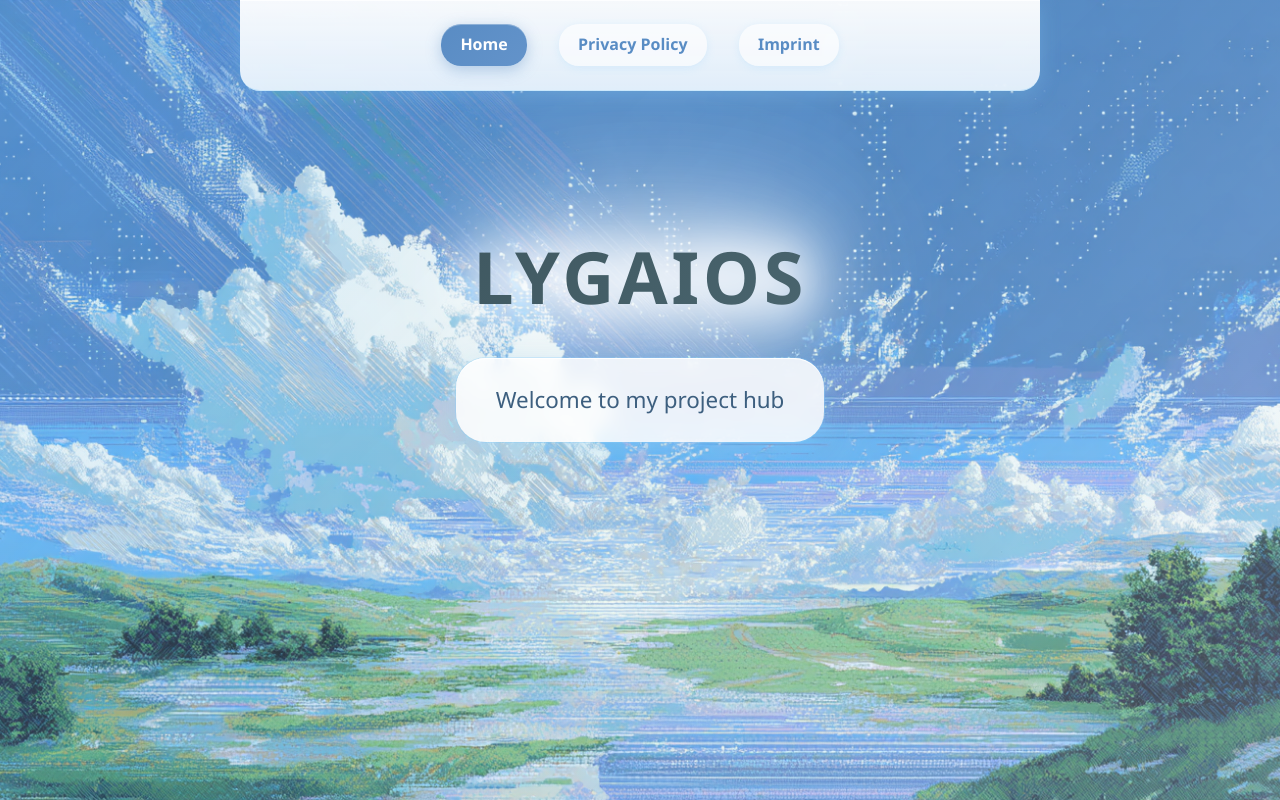
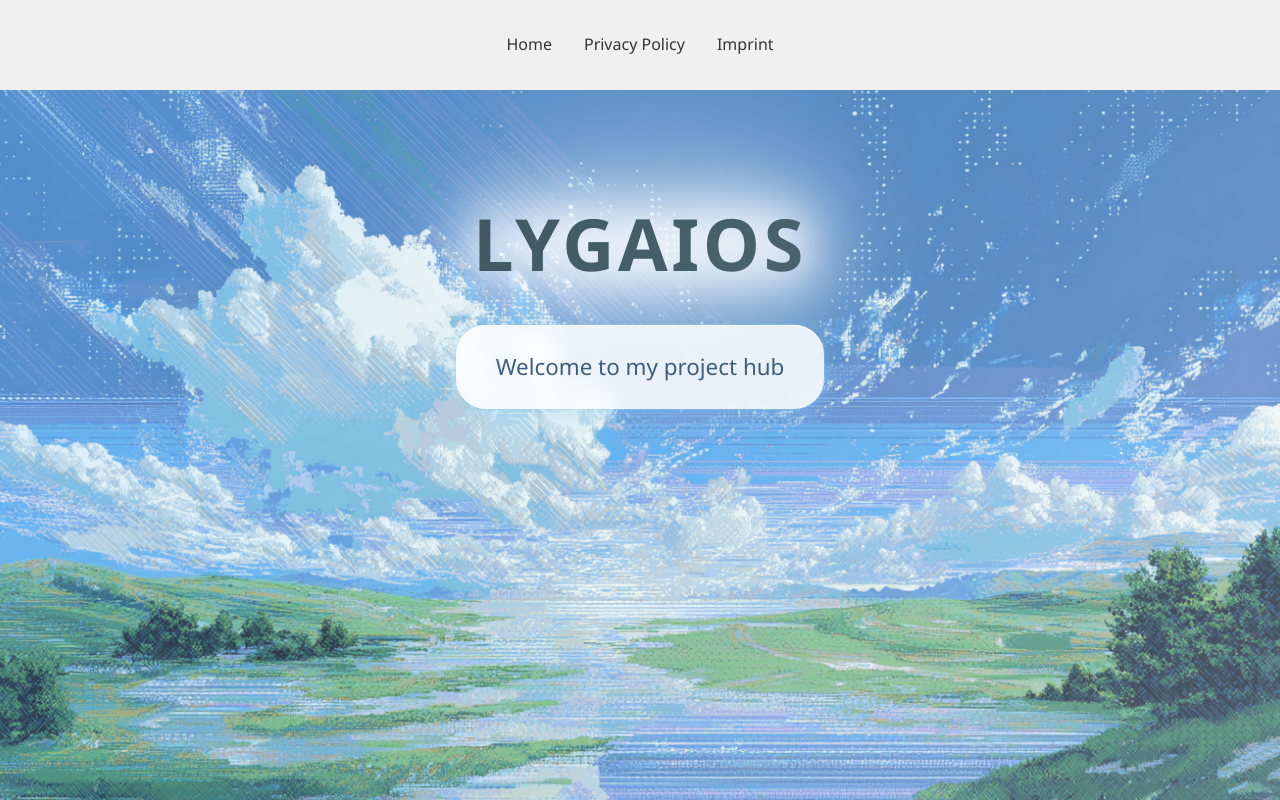
Before and after one commit to Lygaios/Home, a Vue app: page / in a window 1280 px wide. Built offline with nearby package versions, Linux system fonts and the light colour scheme.

Commit message:
Revert title bar to generic state due to persistent visual glitch

```diff
--- a/src/App.vue
+++ b/src/App.vue
@@ -19,43 +19,15 @@ export default {
 
 <style scoped>
 nav {
-  padding: 1.5rem 2rem;
+  padding: 2rem;
   text-align: center;
-  background: linear-gradient(180deg, rgba(255, 255, 255, 0.95) 0%, rgba(240, 248, 255, 0.9) 100%);
-  backdrop-filter: blur(10px);
-  box-shadow: 0 4px 20px rgba(135, 206, 250, 0.3),
-              inset 0 1px 0 rgba(255, 255, 255, 0.8);
-  border-bottom: 1px solid rgba(135, 206, 250, 0.4);
-  border-radius: 0 0 20px 20px;
-  margin: 0 auto 2rem;
-  max-width: 800px;
+  background-color: #f0f0f0;
 }
 
 nav a {
   margin: 0 1rem;
-  padding: 0.5rem 1.2rem;
   text-decoration: none;
-  color: #598cc4;
-  font-weight: 600;
-  border-radius: 20px;
-  transition: all 0.3s ease;
-  display: inline-block;
-  background: rgba(255, 255, 255, 0.6);
-  box-shadow: 0 2px 8px rgba(135, 206, 250, 0.2);
-}
-
-nav a:hover {
-  color: #4a7db5;
-  background: rgba(255, 255, 255, 0.9);
-  box-shadow: 0 4px 12px rgba(135, 206, 250, 0.4);
-  transform: translateY(-2px);
-}
-
-nav a.router-link-active {
-  color: #fff;
-  background: linear-gradient(135deg, #598cc4 0%, #6393ca 100%);
-  box-shadow: 0 4px 15px rgba(89, 140, 196, 0.4),
-              inset 0 1px 0 rgba(255, 255, 255, 0.3);
+  color: #333;
 }
 
 main {
```
